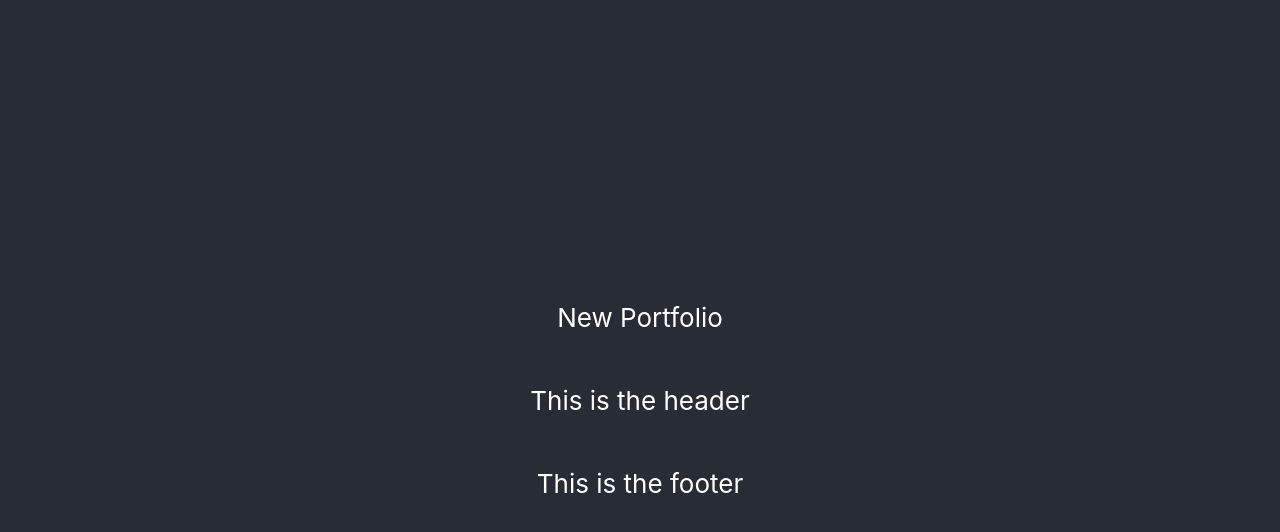
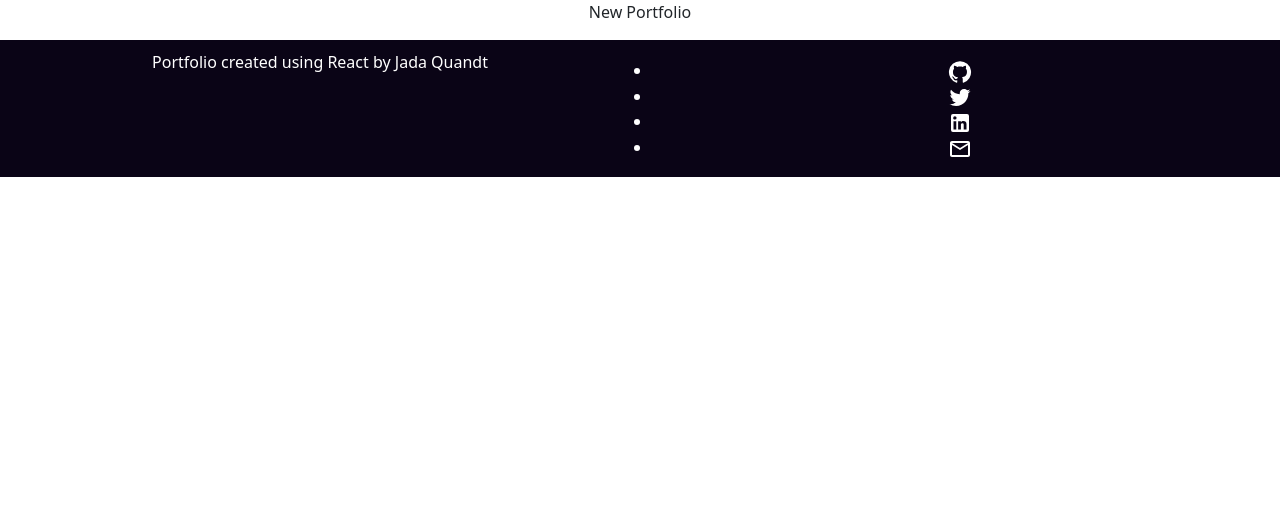
Before and after one commit to jadaquandt/upgraded-portfolio, a React (Create React App) app: page / in a window 1280 px wide. Shown: the top 532 px of the page. Built offline with nearby package versions, Linux system fonts and the light colour scheme.

Commit message:
Working on the footer

```diff
--- a/src/App.css
+++ b/src/App.css
@@ -2,37 +2,36 @@
   text-align: center;
 }
 
-.App-logo {
-  height: 40vmin;
-  pointer-events: none;
+
+.footer {
+  background-color: rgb(10, 4, 22);
+  color: white;
+  bottom: 0 !important;
+  padding-top: 10px !important;
+  padding-bottom: 8px !important ;
+}
+.footer-body {
+  text-align: center !important;
 }
 
-@media (prefers-reduced-motion: no-preference) {
-  .App-logo {
-    animation: App-logo-spin infinite 20s linear;
+@media (max-width: 767px) {
+  .footer-body {
+    text-align: center !important;
   }
 }
 
-.App-header {
-  background-color: #282c34;
-  min-height: 100vh;
-  display: flex;
-  flex-direction: column;
-  align-items: center;
-  justify-content: center;
-  font-size: calc(10px + 2vmin);
-  color: white;
+.footer h3 {
+  font-size: 1em;
+  color: white !important;
+  margin-top: 0.5em !important;
+  margin-bottom: 0.5em !important;
+}
+.footer-icons {
+  margin-top: 0.5em !important;
+  margin-bottom: 0.5em !important;
+  padding: 0 !important;
 }
 
-.App-link {
-  color: #61dafb;
+.blockquote-footer {
+  color: #a588c0 !important;
 }
-
-@keyframes App-logo-spin {
-  from {
-    transform: rotate(0deg);
-  }
-  to {
-    transform: rotate(360deg);
-  }
-}
--- a/src/App.js
+++ b/src/App.js
@@ -1,16 +1,23 @@
 import './App.css';
-import Footer from './components/Footer/Footer'
-import Header from './components/Header/Header';
-
+import Footer from './components/Footer/Footer';
+import Home from './containers/Home/Home';
+import About from './containers/About/About';
+import Resume from './components/Resume/Resume';
+import Projects from './components/Projects/Projects';
+import { Routes, Route } from "react-router-dom";
+import "bootstrap/dist/css/bootstrap.min.css";
 
 function App() {
   return (
     <div className="App">
-      <header className="App-header">
-       <p>New Portfolio</p>
-       <Header/>
-       <Footer/>
-      </header>
+      <p>New Portfolio</p>
+      <Routes>
+        <Route path="/home" element={<Home />} />
+        <Route path="about" element={<About />} />
+        <Route path="projects" element={<Projects />} />
+        <Route path="resume" element={<Resume />} />
+      </Routes>
+      <Footer />
     </div>
   );
 }
--- a/src/components/Footer/Footer.js
+++ b/src/components/Footer/Footer.js
@@ -1,9 +1,63 @@
+import { Container, Row, Col } from 'react-bootstrap';
+import GitHubIcon from '@mui/icons-material/GitHub';
+import TwitterIcon from '@mui/icons-material/Twitter';
+import LinkedInIcon from '@mui/icons-material/LinkedIn';
+import MailOutlineIcon from '@mui/icons-material/MailOutline';
+
 function Footer() {
-    return (
-      <div>
-         <p>This is the footer</p>
-      </div>
-    );
-  }
+  return (
+    <Container fluid className="footer">
+      <Row>
+        <Col className="footer-copywright">
+         <p>Portfolio created using React by Jada Quandt</p>
+        </Col>
+        <Col className="footer-body">
+          <ul className="footer-icons">
+            <li className="social-icons">
+              <a
+                href="https://github.com/jadaquandt"
+                style={{ color: "white" }}
+                target="_blank"
+                rel="noopener noreferrer"
+              >
+                <GitHubIcon />
+              </a>
+            </li>
+            <li className="social-icons">
+              <a
+                href="https://twitter.com/jadaquandt"
+                style={{ color: "white" }}
+                target="_blank"
+                rel="noopener noreferrer"
+              >
+                <TwitterIcon />
+              </a>
+            </li>
+            <li className="social-icons">
+              <a
+                href="https://www.linkedin.com/in/jadaquandt/"
+                style={{ color: "white" }}
+                target="_blank"
+                rel="noopener noreferrer"
+              >
+                <LinkedInIcon />
+              </a>
+            </li>
+            <li className="social-icons">
+              <a
+                href="mailto:jadaquandt@gmail.com"
+                style={{ color: "white" }}
+                target="_blank"
+                rel="noopener noreferrer"
+              >
+                <MailOutlineIcon />
+              </a>
+            </li>
+          </ul>
+        </Col>
+      </Row>
+    </Container>
+  );
+}
 
-  export default Footer;
+export default Footer;
--- a/src/components/Header/Header.js
+++ /dev/null
@@ -1,9 +0,0 @@
-function Header() {
-    return (
-      <div>
-         <p>This is the header</p>
-      </div>
-    );
-  }
-
-  export default Header;
--- a/src/index.js
+++ b/src/index.js
@@ -2,16 +2,13 @@ import React from 'react';
 import ReactDOM from 'react-dom/client';
 import './index.css';
 import App from './App';
-import reportWebVitals from './reportWebVitals';
+import { BrowserRouter } from "react-router-dom";
 
 const root = ReactDOM.createRoot(document.getElementById('root'));
 root.render(
   <React.StrictMode>
-    <App />
+    <BrowserRouter>
+      <App />
+    </BrowserRouter>
   </React.StrictMode>
 );
-
-// If you want to start measuring performance in your app, pass a function
-// to log results (for example: reportWebVitals(console.log))
-// or send to an analytics endpoint. Learn more: https://bit.ly/CRA-vitals
-reportWebVitals();
```
Also changed, not shown: package.json (+9 -1 lines), src/components/Projects/Projects.js (added), src/components/Resume/Resume.js (added), 1 other file (tests, documents, lock files or other folders).
